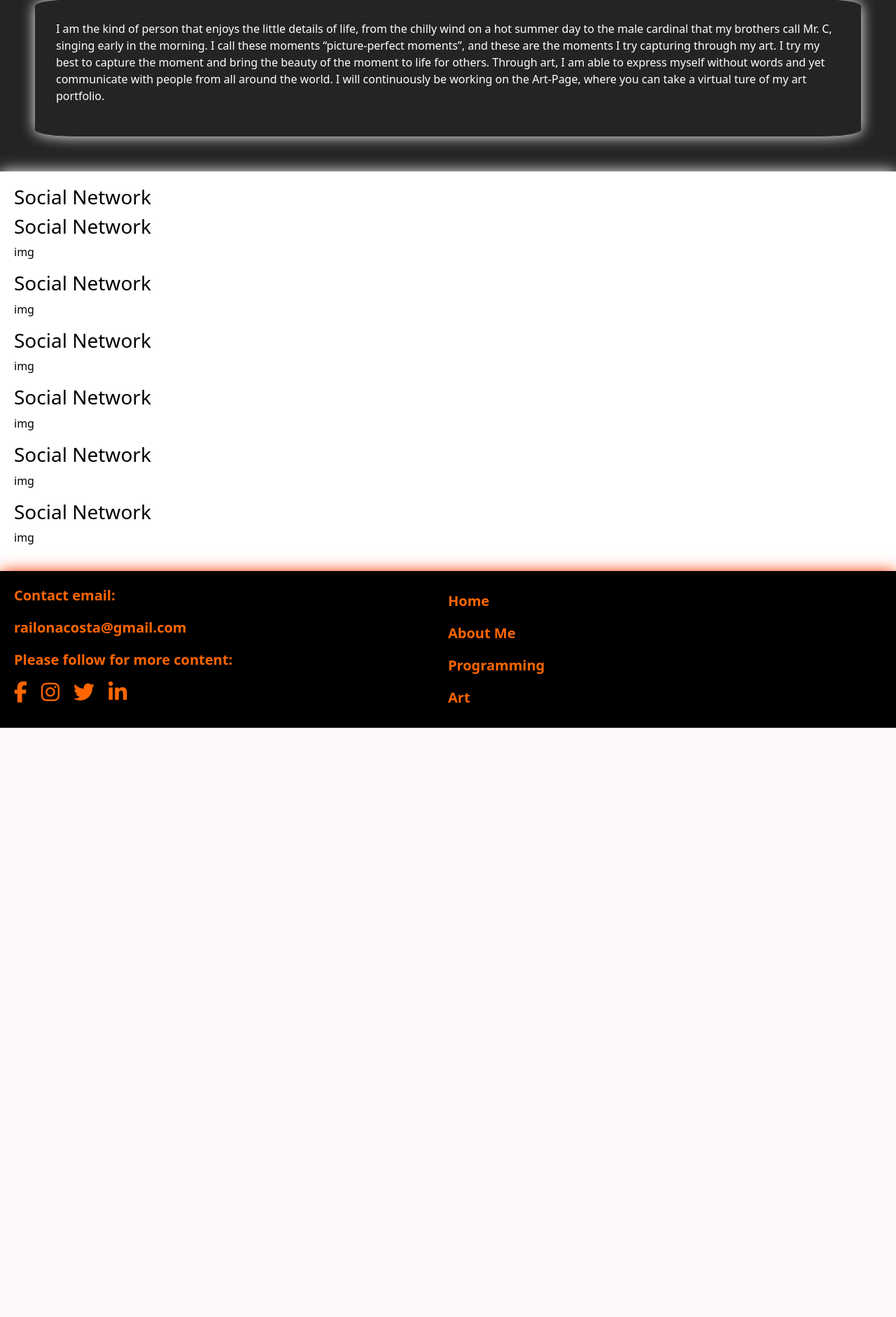
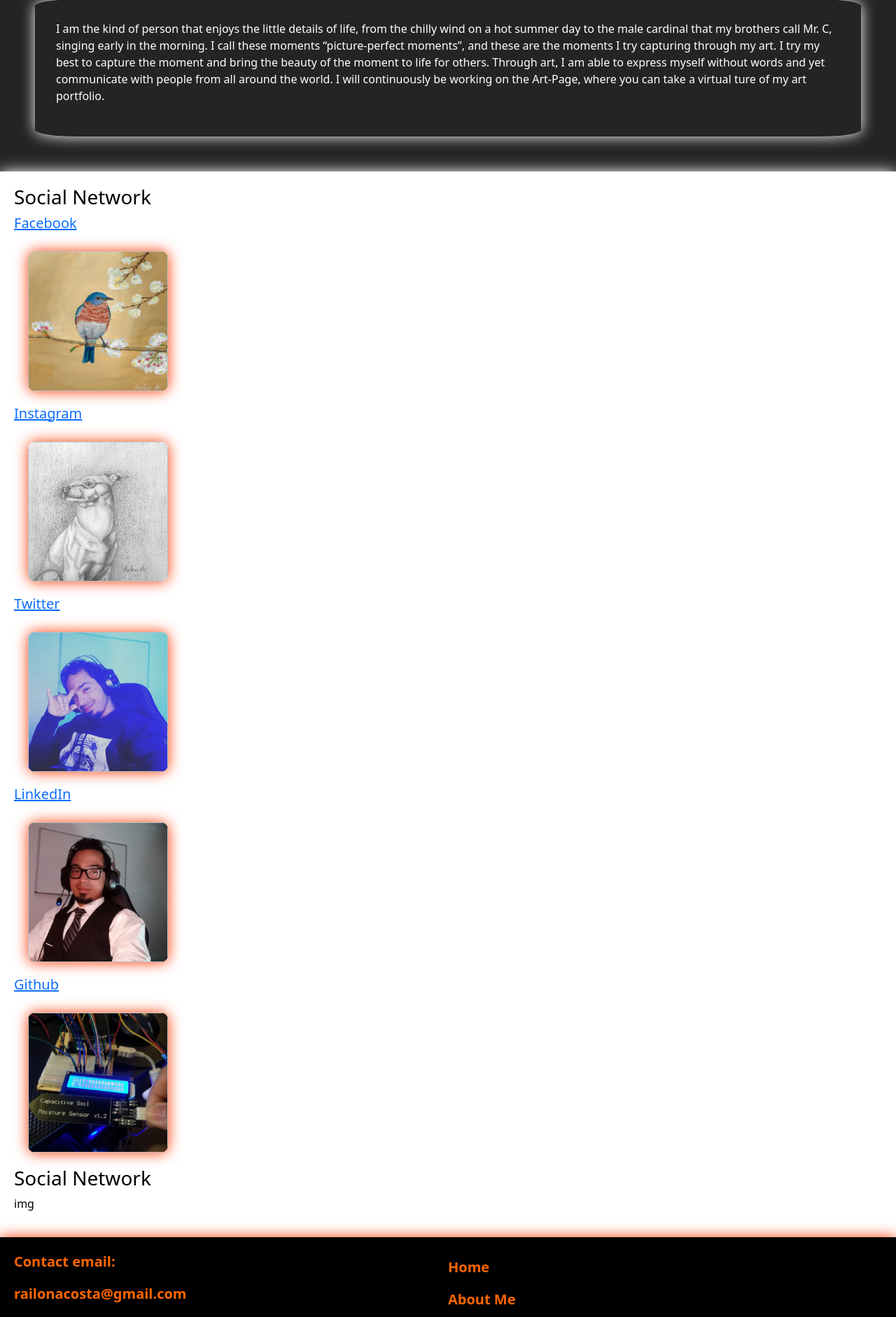
Before and after one commit to RailonA/rails_professional_portfolio, a Rails app: page /about in a window 1280 px wide. Shown: the part 971-2853 px from the top of the page at 70% size. Before the commit the page ends 2011 px from the top, so only its background shows below. Run offline with Rails 7, Linux system fonts and the light colour scheme; style sheets or scripts are compiled from the project's sources; some libraries are stand-ins or nearby versions.

Commit message:
Add links to social media section

```diff
--- a/app/assets/stylesheets/about_page.scss
+++ b/app/assets/stylesheets/about_page.scss
@@ -46,3 +46,48 @@
    font-weight: bold;
    margin: 20px;
   }
+
+  .facebook-self-img {
+    background-image: asset-url("art14.jpg");
+    border-radius: 5%;
+    height:200px;
+    width:200px;
+    box-shadow: .2px .2px 20px #fc3903;
+    background-size: 100% 100%;
+  }
+
+  .instagram-self-img {
+    background-image: asset-url("art-17.jpg");
+    border-radius: 5%;
+    height:200px;
+    width:200px;
+    box-shadow: .2px .2px 20px #fc3903;
+    background-size: 100% 100%;
+  }
+
+  .twitter-self-img {
+    background-image: asset-url("self-twitter.jpg");
+    border-radius: 5%;
+    height:200px;
+    width:200px;
+    box-shadow: .2px .2px 20px #fc3903;
+    background-size: 100% 100%;
+  }
+
+  .linkedin-self-img {
+    background-image: asset-url("self-link.jpg");
+    border-radius: 5%;
+    height:200px;
+    width:200px;
+    box-shadow: .2px .2px 20px #fc3903;
+    background-size: 100% 100%;
+  }
+
+  .github-self-img {
+    background-image: asset-url("self-github.jpg");
+    border-radius: 5%;
+    height:200px;
+    width:200px;
+    box-shadow: .2px .2px 20px #fc3903;
+    background-size: 100% 100%;
+  }
--- a/app/views/about/index.html.erb
+++ b/app/views/about/index.html.erb
@@ -60,24 +60,44 @@
          <h3>Social Network</h3>
 
     <div>
-         <h3>Social Network</h3>
-         <p>img</p>
+        <a href="https://www.facebook.com/RailonA.ArtStudio">
+             <h5>Facebook</h5>
+        </a>
+           <a href="https://www.facebook.com/RailonA.ArtStudio">
+                <img class="facebook-self-img">
+           </a>
     </div>
     <div>
-        <h3>Social Network</h3>
-        <p>img</p>
+        <a href="https://www.instagram.com/railon.a/">
+            <h5>Instagram</h5>
+        </a>
+            <a href="https://www.instagram.com/railon.a/">
+                <img class="instagram-self-img">
+            </a>
     </div>
     <div>
-        <h3>Social Network</h3>
-        <p>img</p>
+        <a href="https://twitter.com/RailonAcosta">
+            <h5>Twitter</h5>
+        </a>
+            <a href = "https://twitter.com/RailonAcosta">
+                <img class="twitter-self-img">
+            </a>
     </div>
     <div>
-        <h3>Social Network</h3>
-        <p>img</p>
+        <a href="https://www.linkedin.com/in/railon-acosta/">
+            <h5>LinkedIn</h5>
+        </a>
+        <a href = "https://www.linkedin.com/in/railon-acosta/">
+            <img class="linkedin-self-img">
+        </a>
     </div>
     <div>
-        <h3>Social Network</h3>
-        <p>img</p>
+        <a href="https://github.com/RailonA?tab=repositories">
+            <h5>Github</h5>
+        </a>
+        <a href = "https://github.com/RailonA?tab=repositories">
+            <img class="github-self-img">
+        </a>
     </div>
     <div>
         <h3>Social Network</h3>
```
Also changed, not shown: app/assets/images/art-17.jpg (added), app/assets/images/self-github.jpg (added), app/assets/images/self-link.jpg (added), app/assets/images/self-twitter.jpg (added).
